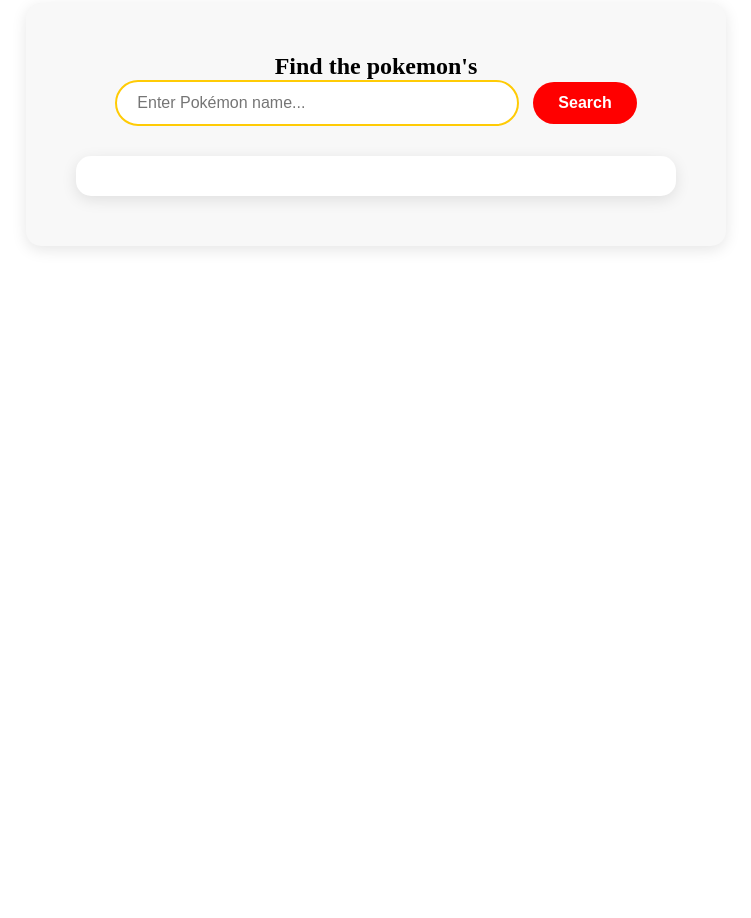
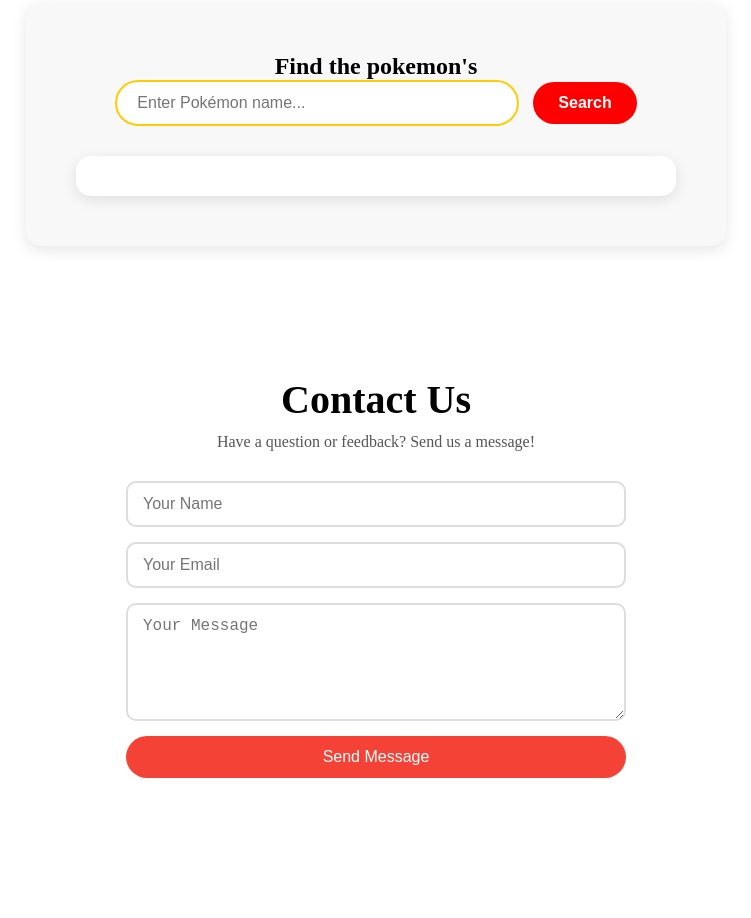
Before and after one commit to Akif0069/Sample-Web, a plain HTML site: page index.html in a window 1280 px wide. Shown: the part 847-1765 px from the top of the page, without its empty margins (264-1015 px from the left). Before the commit the page ends 1143 px from the top, so only its background shows below. Drawn offline with Linux system fonts and the light colour scheme.

Commit message:
Add working contact form with email support

```diff
--- a/index.html
+++ b/index.html
@@ -34,6 +34,24 @@
     <div id="pokemonResult"></div>
 </section>
 
+<section class="contact" id="contact">
+    <h1>Contact Us</h1>
+    <p>Have a question or feedback? Send us a message!</p>
+
+    <form class="contact-form" id="contactForm"
+          action="https://formspree.io/f/xqezarya"
+          method="POST">
+
+        <input type="text" name="name" placeholder="Your Name" required>
+        <input type="email" name="email" placeholder="Your Email" required>
+        <textarea name="message" rows="5" placeholder="Your Message" required></textarea>
+
+        <button type="submit">Send Message</button>
+
+        <p id="form-status" style="margin-top:15px;"></p>
+    </form>
+</section>
+
 <script>
     async function findPokemon() {
         const name = document.getElementById("pokemonName").value.toLowerCase();
@@ -67,6 +85,39 @@
         }, 300);
     }
     }
+
+</script>
+<script>
+const form = document.getElementById("contactForm");
+const status = document.getElementById("form-status");
+
+form.addEventListener("submit", async function (e) {
+    e.preventDefault();
+
+    const data = new FormData(form);
+
+    try {
+        const response = await fetch(form.action, {
+            method: form.method,
+            body: data,
+            headers: {
+                'Accept': 'application/json'
+            }
+        });
+
+        if (response.ok) {
+            status.textContent = "✅ Message sent successfully!";
+            status.style.color = "green";
+            form.reset();
+        } else {
+            status.textContent = "❌ Something went wrong. Please try again.";
+            status.style.color = "red";
+        }
+    } catch (error) {
+        status.textContent = "❌ Network error. Please try later.";
+        status.style.color = "red";
+    }
+});
 </script>
 </section>
 
--- a/style.css
+++ b/style.css
@@ -141,3 +141,59 @@ html {
     width: 250px;
     margin: 15px 0;
 }
+.contact {
+    text-align: center;
+    padding: 80px 20px;
+    background: #ffffff;
+}
+
+.contact h1 {
+    font-size: 40px;
+    margin-bottom: 10px;
+}
+
+.contact p {
+    font-size: 16px;
+    color: #555;
+    margin-bottom: 30px;
+}
+
+.contact-form {
+    max-width: 500px;
+    margin: auto;
+    display: flex;
+    flex-direction: column;
+    gap: 15px;
+}
+
+.contact-form input,
+.contact-form textarea {
+    padding: 12px 15px;
+    font-size: 16px;
+    border-radius: 10px;
+    border: 2px solid #ddd;
+    outline: none;
+    transition: 0.3s;
+}
+
+.contact-form input:focus,
+.contact-form textarea:focus {
+    border-color: #f44336;
+    box-shadow: 0 0 8px rgba(244,67,54,0.3);
+}
+
+.contact-form button {
+    padding: 12px;
+    background: #f44336;
+    color: white;
+    border: none;
+    border-radius: 25px;
+    font-size: 16px;
+    cursor: pointer;
+    transition: 0.3s;
+}
+
+.contact-form button:hover {
+    background: #cc0000;
+    transform: scale(1.05);
+}
```
